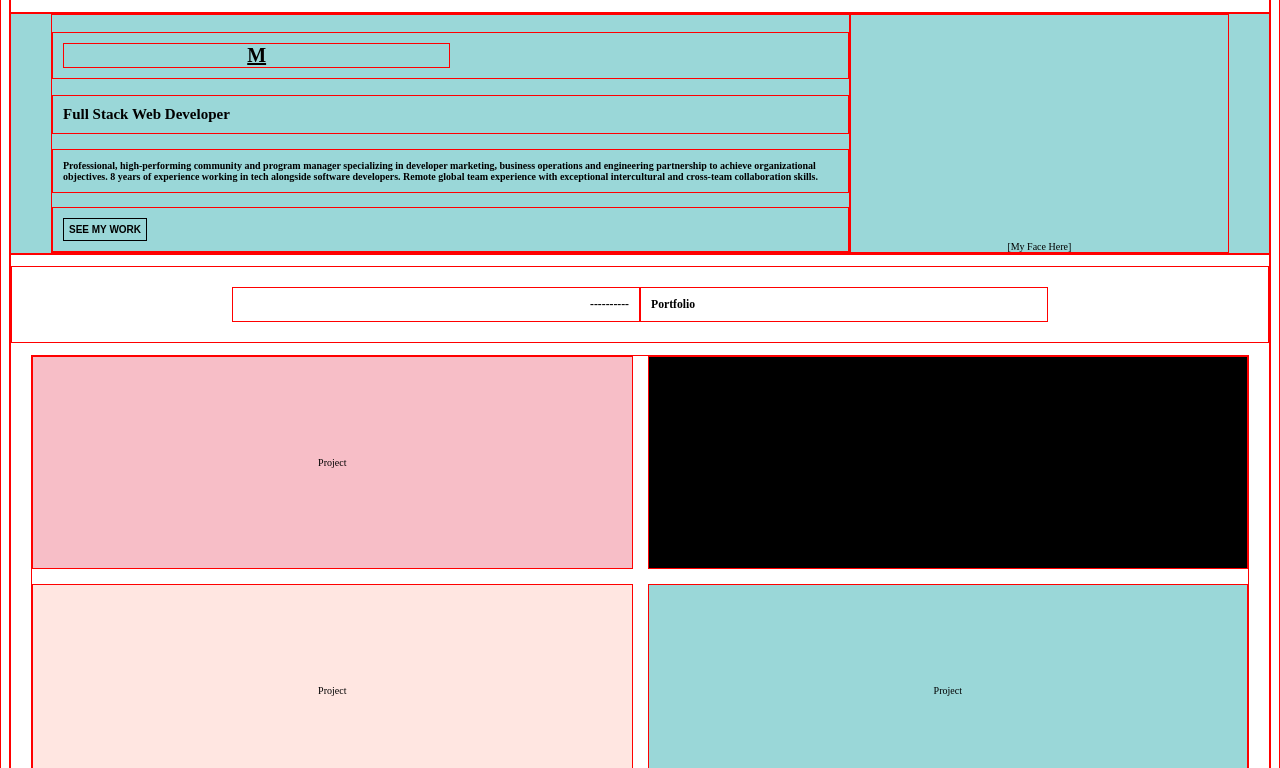
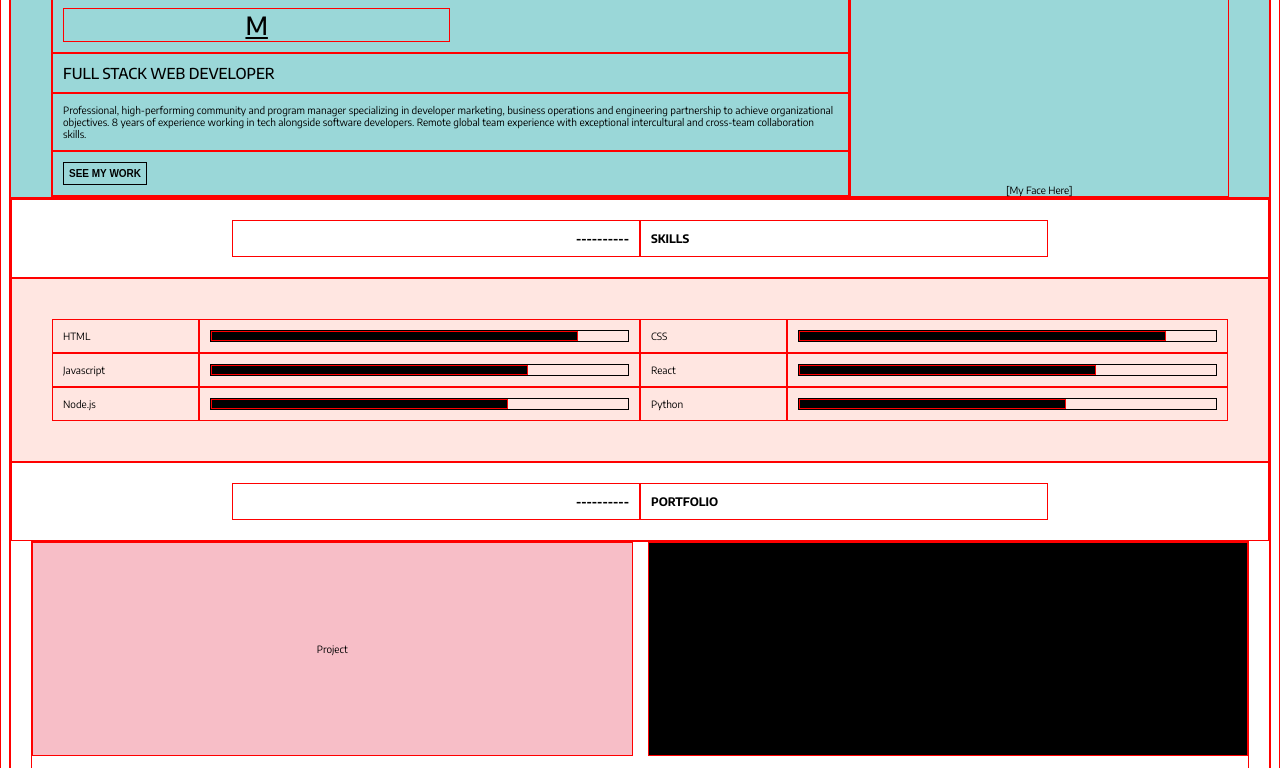
Before and after one commit to marybees/maryelizabethbaker, a plain HTML site: page index.html in a window 1280 px wide. Shown: the part 77-845 px from the top of the page. Drawn offline with Linux system fonts and the light colour scheme.

Commit message:
import Google Font

```diff
--- a/index.html
+++ b/index.html
@@ -4,6 +4,8 @@
     <meta charset="UTF-8">
     <meta name="viewport" content="width=device-width, initial-scale=1.0">
     <link rel="stylesheet" href="style/style.css" media="screen"/>
+    <link rel="preconnect" href="https://fonts.gstatic.com">
+    <link href="https://fonts.googleapis.com/css2?family=Encode+Sans:wght@100;200;300;400;500;600;700;800&display=swap" rel="stylesheet">
     <title>Mary Baker - Full Stack Web Developer</title>
 </head>
 <body>
@@ -26,9 +28,51 @@
         </div>
     </nav>
     <section aria-label="body" id="body">
-        <h3 id="portfolio">
-            <div id="icon">----------</div>
-            <div id="portfolio-text">Portfolio</div>
+        <h3 class="section-heading">
+            <div class="icon">----------</div>
+            <div class="text">Skills</div>
+        </h3>
+        <div id="skills">
+            <div class="skill">HTML</div>
+            <div class="level-container">
+                <div class="level">
+                    <div class="advanced-intermediate"></div>
+                </div>
+            </div>
+            <div class="skill">CSS</div>
+            <div class="level-container">
+                <div class="level">
+                    <div class="advanced-intermediate"></div>
+                </div>
+            </div>
+            <div class="skill">Javascript</div>
+            <div class="level-container">
+                <div class="level">
+                    <div class="intermediate"></div>
+                </div>
+            </div>
+            <div class="skill">React</div>
+            <div class="level-container">
+                <div class="level">
+                    <div class="advanced-beginner"></div>
+                </div>
+            </div>
+            <div class="skill">Node.js</div>
+            <div class="level-container">
+                <div class="level">
+                    <div class="advanced-beginner"></div>
+                </div>
+            </div>
+            <div class="skill">Python</div>
+            <div class="level-container">
+                <div class="level">
+                    <div class="beginner"></div>
+                </div>
+            </div>
+        </div>
+        <h3 class="section-heading">
+            <div class="icon">----------</div>
+            <div class="text">Portfolio</div>
         </h3>
         <div id="projects">
             <div class="project-1">Project</div>
--- a/style/style.sass
+++ b/style/style.sass
@@ -4,6 +4,11 @@ $tertiary-color: #F7BEC7
 $quaternary-color: #000000
 $background-color: #FFFFFF
 $primary-font-color: #000000
+
+h1, h2, h3
+    margin: 0
+    text-transform: uppercase
+    padding: 1rem
 
 .right-align
     text-align: right
@@ -17,9 +22,8 @@ $primary-font-color: #000000
 button
     border: solid .15rem black
     padding: .5rem
-    background: $primary-color
     font-size: 1rem
-    font-weight: bold
+    font-weight: 600
     text-transform: uppercase
 
 *
@@ -29,18 +33,15 @@ html
     font-size: 62.5%
 
 body
+    font-family: 'Encode Sans'
+    font-weight: 400
     background: $background-color
     color: $primary-font-color
 
 #header
-    display: grid
-    grid-template-rows: 1fr
-    text-transform: uppercase
-    font-weight: bold
     h1
-        padding: 1rem
         text-align: center
-        font-size: 2rem
+        font-size: 3rem
 
 nav
     display: grid
@@ -49,20 +50,24 @@ nav
     #nav-left
         margin-left: 4rem
         h2, h3, h4
+            margin: 0
             padding: 1rem
         #initial
             display: grid
             grid-template-columns: 2fr 2fr
-            font-size: 2rem
-            font-weight: bold
+            font-size: 2.5rem
+            font-weight: 500
             text-decoration: underline
             text-align: center
         #profession
             font-size: 1.5rem
             font-weight: bold
+            font-weight: 500
         #bio
             font-size: 1rem
+            font-weight: 400
         button
+            background: $primary-color
             margin: 1rem
     #nav-right
         margin-right: 4rem
@@ -70,19 +75,45 @@ nav
         align-items: end
         text-align: center
 
-#portfolio
+.section-heading
+    margin: 0
     padding: 2rem
     display: grid
     grid-template-columns: 1fr 1fr
     font-weight: bold
-    #icon
+    .icon
         padding: 1rem
         margin-left: 20rem
         text-align: right
-    #portfolio-text
+    .text
         padding: 1rem
         margin-right: 20rem
         text-align: left
+#skills
+    background: $secondary-color
+    padding: 4rem
+    display: grid
+    grid-template-columns: 1fr 3fr 1fr 3fr
+    .skill
+        padding: 1rem
+    .level-container
+        display: grid
+    .level
+        display: grid
+        margin: 1rem
+        border: solid black .1rem
+    .beginner
+        background: $quaternary-color
+        margin-right: 15rem
+    .advanced-beginner
+        background: $quaternary-color
+        margin-right: 12rem
+    .intermediate
+        background: $quaternary-color
+        margin-right: 10rem
+    .advanced-intermediate
+        background: $quaternary-color
+        margin-right: 5rem
 
 #projects
     margin: 0 2rem 2rem 2rem
@@ -120,7 +151,7 @@ nav
         font-weight: bold
         text-transform: uppercase
     button
-        background: $tertiary-color
+        background: $secondary-color
 
 footer
     background: $quaternary-color
```
Also changed, not shown: style/style.css, 1 other file.
